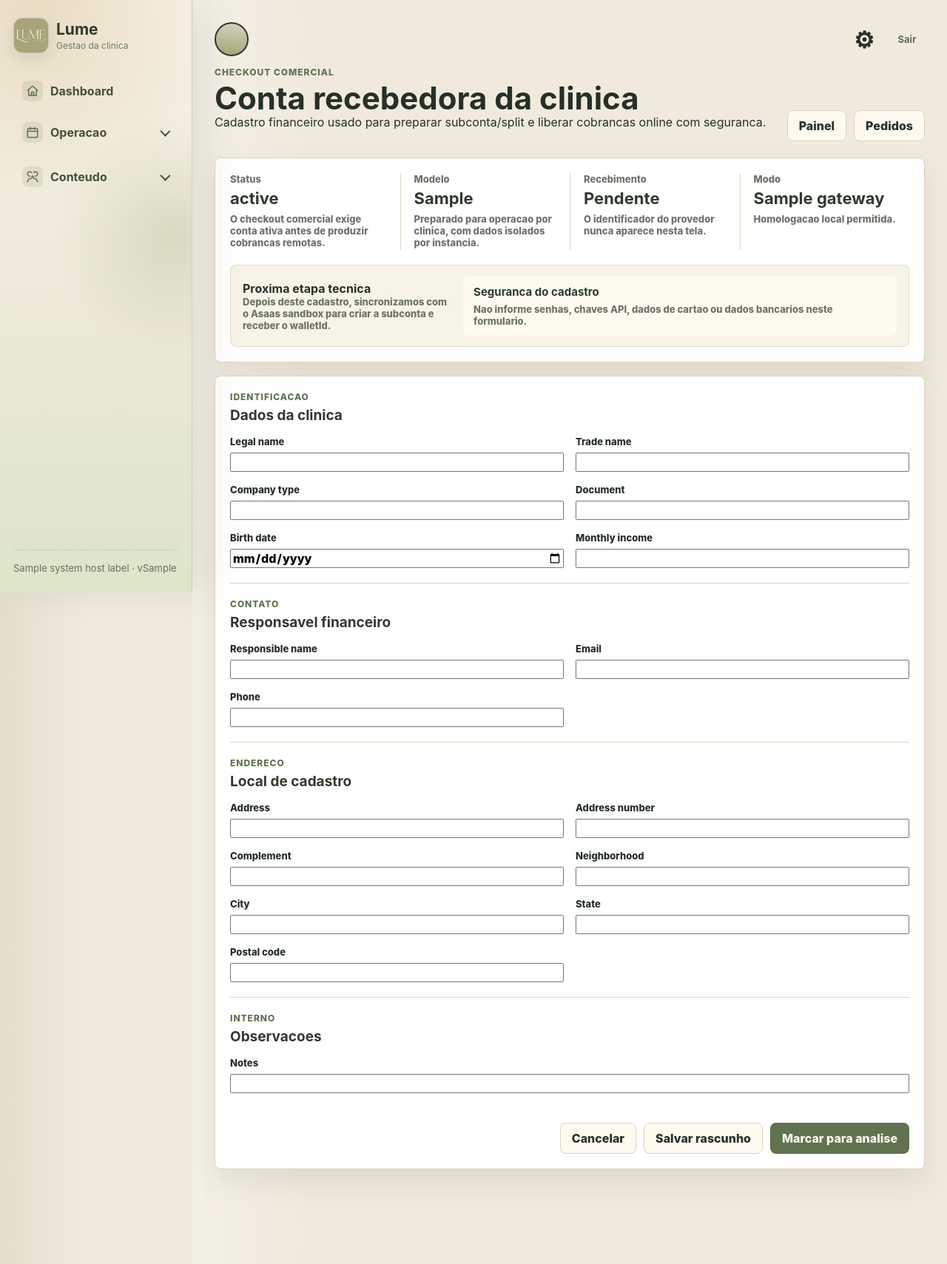
After one commit to pendevtsp-star/lume-gestao, a Django app: template templates/checkout/merchant_onboarding.html in a window 1280 px wide. The commit adds this page. Shown: the whole page at 74% size. Run offline with Django 5.2, Linux system fonts and the light colour scheme; the template is opened without the code that fills it: most values are stand-ins (such as "Sample title", 1, 10 or a date in 2020); form fields are guessed from the names that the template uses.

Commit message:
Sync checkout account support

```diff
--- a/checkout/urls.py
+++ b/checkout/urls.py
@@ -2,6 +2,8 @@ from django.urls import path
 
 from checkout.views import (
     AsaasCheckoutWebhookView,
+    CheckoutDashboardView,
+    CheckoutMerchantAccountOnboardingView,
     CheckoutOrderListView,
     CheckoutPaymentEventListView,
     CheckoutStatusView,
@@ -13,6 +15,8 @@ from checkout.views import (
 app_name = "checkout"
 
 urlpatterns = [
+    path("", CheckoutDashboardView.as_view(), name="dashboard"),
+    path("conta-recebedora/", CheckoutMerchantAccountOnboardingView.as_view(), name="merchant_onboarding"),
     path("pedidos/", CheckoutOrderListView.as_view(), name="orders"),
     path("eventos/", CheckoutPaymentEventListView.as_view(), name="events"),
     path("planos/<int:pk>/", PublicPlanCheckoutView.as_view(), name="plan"),
--- a/templates/checkout/event_list.html
+++ b/templates/checkout/event_list.html
@@ -9,7 +9,10 @@
     <h1>Eventos de pagamento</h1>
     <p class="page-subtitle">Histórico bruto dos webhooks recebidos do provedor.</p>
   </div>
-  <a class="button secondary" href="{% url 'checkout:orders' %}">Pedidos</a>
+  <div class="panel-actions">
+    <a class="button secondary" href="{% url 'checkout:dashboard' %}">Painel</a>
+    <a class="button secondary" href="{% url 'checkout:orders' %}">Pedidos</a>
+  </div>
 </section>
 
 <form class="filters" method="get">
--- /dev/null
+++ b/templates/checkout/merchant_onboarding.html
@@ -0,0 +1,195 @@
+{% extends "base.html" %}
+
+{% block title %}Conta recebedora | Lume Gestao{% endblock %}
+
+{% block content %}
+<section class="page-heading">
+  <div>
+    <p class="eyebrow">Checkout comercial</p>
+    <h1>Conta recebedora da clinica</h1>
+    <p class="page-subtitle">Cadastro financeiro usado para preparar subconta/split e liberar cobrancas online com seguranca.</p>
+  </div>
+  <div class="panel-actions">
+    <a class="button secondary" href="{% url 'checkout:dashboard' %}">Painel</a>
+    <a class="button secondary" href="{% url 'checkout:orders' %}">Pedidos</a>
+  </div>
+</section>
+
+<section class="panel checkout-onboarding-status">
+  <div class="checkout-health-grid">
+    <article>
+      <span>Status</span>
+      <strong>{% if merchant_account %}{{ merchant_account.get_status_display }}{% else %}Nao iniciado{% endif %}</strong>
+      <small>O checkout comercial exige conta ativa antes de produzir cobrancas remotas.</small>
+    </article>
+    <article>
+      <span>Modelo</span>
+      <strong>{% if merchant_account %}{{ merchant_account.get_account_type_display }}{% else %}Subconta comercial{% endif %}</strong>
+      <small>Preparado para operacao por clinica, com dados isolados por instancia.</small>
+    </article>
+    <article>
+      <span>Recebimento</span>
+      <strong>{% if gateway.merchant_receiver_configured %}Configurado{% else %}Pendente{% endif %}</strong>
+      <small>O identificador do provedor nunca aparece nesta tela.</small>
+    </article>
+    <article>
+      <span>Modo</span>
+      <strong>{{ gateway.mode_label }}</strong>
+      <small>{% if gateway.merchant_required %}Conta recebedora obrigatoria.{% else %}Homologacao local permitida.{% endif %}</small>
+    </article>
+  </div>
+  <div class="checkout-webhook-box">
+    <div>
+      <strong>Proxima etapa tecnica</strong>
+      <span>Depois deste cadastro, sincronizamos com o Asaas sandbox para criar a subconta e receber o walletId.</span>
+    </div>
+    <div class="checkout-merchant-summary">
+      <strong>Seguranca do cadastro</strong>
+      <span>Nao informe senhas, chaves API, dados de cartao ou dados bancarios neste formulario.</span>
+    </div>
+  </div>
+</section>
+
+<form method="post" class="panel form-panel checkout-onboarding-form">
+  {% csrf_token %}
+  {% if form.non_field_errors %}
+    <div class="form-errors">{{ form.non_field_errors }}</div>
+  {% endif %}
+
+  <section class="checkout-form-section">
+    <div>
+      <p class="eyebrow">Identificacao</p>
+      <h2>Dados da clinica</h2>
+    </div>
+    <div class="form-grid">
+      <label class="form-field">
+        <span>{{ form.legal_name.label }}</span>
+        {{ form.legal_name }}
+        {% if form.legal_name.help_text %}<small>{{ form.legal_name.help_text }}</small>{% endif %}
+        {% for error in form.legal_name.errors %}<strong class="field-error">{{ error }}</strong>{% endfor %}
+      </label>
+      <label class="form-field">
+        <span>{{ form.trade_name.label }}</span>
+        {{ form.trade_name }}
+        {% if form.trade_name.help_text %}<small>{{ form.trade_name.help_text }}</small>{% endif %}
+        {% for error in form.trade_name.errors %}<strong class="field-error">{{ error }}</strong>{% endfor %}
+      </label>
+      <label class="form-field">
+        <span>{{ form.company_type.label }}</span>
+        {{ form.company_type }}
+        {% for error in form.company_type.errors %}<strong class="field-error">{{ error }}</strong>{% endfor %}
+      </label>
+      <label class="form-field">
+        <span>{{ form.document.label }}</span>
+        {{ form.document }}
+        {% if form.document.help_text %}<small>{{ form.document.help_text }}</small>{% endif %}
+        {% for error in form.document.errors %}<strong class="field-error">{{ error }}</strong>{% endfor %}
+      </label>
+      <label class="form-field">
+        <span>{{ form.birth_date.label }}</span>
+        {{ form.birth_date }}
+        {% if form.birth_date.help_text %}<small>{{ form.birth_date.help_text }}</small>{% endif %}
+        {% for error in form.birth_date.errors %}<strong class="field-error">{{ error }}</strong>{% endfor %}
+      </label>
+      <label class="form-field">
+        <span>{{ form.monthly_income.label }}</span>
+        {{ form.monthly_income }}
+        {% if form.monthly_income.help_text %}<small>{{ form.monthly_income.help_text }}</small>{% endif %}
+        {% for error in form.monthly_income.errors %}<strong class="field-error">{{ error }}</strong>{% endfor %}
+      </label>
+    </div>
+  </section>
+
+  <section class="checkout-form-section">
+    <div>
+      <p class="eyebrow">Contato</p>
+      <h2>Responsavel financeiro</h2>
+    </div>
+    <div class="form-grid">
+      <label class="form-field">
+        <span>{{ form.responsible_name.label }}</span>
+        {{ form.responsible_name }}
+        {% if form.responsible_name.help_text %}<small>{{ form.responsible_name.help_text }}</small>{% endif %}
+        {% for error in form.responsible_name.errors %}<strong class="field-error">{{ error }}</strong>{% endfor %}
+      </label>
+      <label class="form-field">
+        <span>{{ form.email.label }}</span>
+        {{ form.email }}
+        {% for error in form.email.errors %}<strong class="field-error">{{ error }}</strong>{% endfor %}
+      </label>
+      <label class="form-field">
+        <span>{{ form.phone.label }}</span>
+        {{ form.phone }}
+        {% if form.phone.help_text %}<small>{{ form.phone.help_text }}</small>{% endif %}
+        {% for error in form.phone.errors %}<strong class="field-error">{{ error }}</strong>{% endfor %}
+      </label>
+    </div>
+  </section>
+
+  <section class="checkout-form-section">
+    <div>
+      <p class="eyebrow">Endereco</p>
+      <h2>Local de cadastro</h2>
+    </div>
+    <div class="form-grid">
+      <label class="form-field">
+        <span>{{ form.address.label }}</span>
+        {{ form.address }}
+        {% for error in form.address.errors %}<strong class="field-error">{{ error }}</strong>{% endfor %}
+      </label>
+      <label class="form-field">
+        <span>{{ form.address_number.label }}</span>
+        {{ form.address_number }}
+        {% for error in form.address_number.errors %}<strong class="field-error">{{ error }}</strong>{% endfor %}
+      </label>
+      <label class="form-field">
+        <span>{{ form.complement.label }}</span>
+        {{ form.complement }}
+        {% for error in form.complement.errors %}<strong class="field-error">{{ error }}</strong>{% endfor %}
+      </label>
+      <label class="form-field">
+        <span>{{ form.neighborhood.label }}</span>
+        {{ form.neighborhood }}
+        {% for error in form.neighborhood.errors %}<strong class="field-error">{{ error }}</strong>{% endfor %}
+      </label>
+      <label class="form-field">
+        <span>{{ form.city.label }}</span>
+        {{ form.city }}
+        {% for error in form.city.errors %}<strong class="field-error">{{ error }}</strong>{% endfor %}
+      </label>
+      <label class="form-field">
+        <span>{{ form.state.label }}</span>
+        {{ form.state }}
+        {% for error in form.state.errors %}<strong class="field-error">{{ error }}</strong>{% endfor %}
+      </label>
+      <label class="form-field">
+        <span>{{ form.postal_code.label }}</span>
+        {{ form.postal_code }}
+        {% if form.postal_code.help_text %}<small>{{ form.postal_code.help_text }}</small>{% endif %}
+        {% for error in form.postal_code.errors %}<strong class="field-error">{{ error }}</strong>{% endfor %}
+      </label>
+    </div>
+  </section>
+
+  <section class="checkout-form-section">
+    <div>
+      <p class="eyebrow">Interno</p>
+      <h2>Observacoes</h2>
+    </div>
+    <div class="form-grid">
+      <label class="form-field full-span">
+        <span>{{ form.notes.label }}</span>
+        {{ form.notes }}
+        {% if form.notes.help_text %}<small>{{ form.notes.help_text }}</small>{% endif %}
+        {% for error in form.notes.errors %}<strong class="field-error">{{ error }}</strong>{% endfor %}
+      </label>
+    </div>
+  </section>
+
+  <div class="form-actions">
+    <a class="button secondary" href="{% url 'checkout:dashboard' %}">Cancelar</a>
+    <button class="button secondary" type="submit" name="save_draft" value="1">Salvar rascunho</button>
+    <button class="button primary" type="submit" name="submit_for_review" value="1">Marcar para analise</button>
+  </div>
+</form>
+{% endblock %}
```
Also changed, not shown: checkout/admin.py (+11 -3 lines), checkout/models.py (+97 -0 lines), checkout/providers.py (added, +148 -0 lines), checkout/services.py (+15 -0 lines), templates/checkout/dashboard.html (added, +170 -0 lines), templates/checkout/order_list.html (+7 -3 lines), checkout/migrations/0002_checkoutmerchantaccount_and_more.py (added), checkout/migrations/0003_checkoutmerchantaccount_address_and_more.py (added).
